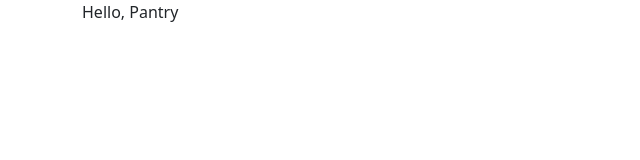
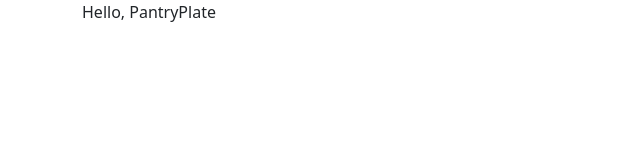
Before and after one commit to ryanayip/PantryPlate, a React (Vite) app: page / in a window 1280 px wide. Shown: the top 160 px of the page, without its empty margins (0-640 px from the left). Built offline with nearby package versions, Linux system fonts and the light colour scheme.

Commit message:
Added Google font for logo

```diff
--- a/index.html
+++ b/index.html
@@ -4,6 +4,10 @@
     <meta charset="UTF-8" />
     <link rel="icon" type="image/svg+xml" href="/pantryicon.png" />
     <meta name="viewport" content="width=device-width, initial-scale=1.0" />
+    <link
+      rel="stylesheet"
+      href="https://fonts.googleapis.com/css?family=Titan+One"
+    />
     <title>PantryPlate</title>
   </head>
   <body>
--- a/src/App.css
+++ b/src/App.css
@@ -0,0 +1,3 @@
+#logo-font {
+  font-family: "Titan One", "Courier New", Courier, monospace;
+}
--- a/src/App.jsx
+++ b/src/App.jsx
@@ -5,7 +5,7 @@
 function App() {
   return (
     <>
-      <Container>Hello, Pantry</Container>
+      <Container>Hello, PantryPlate</Container>
     </>
   );
 }
```
